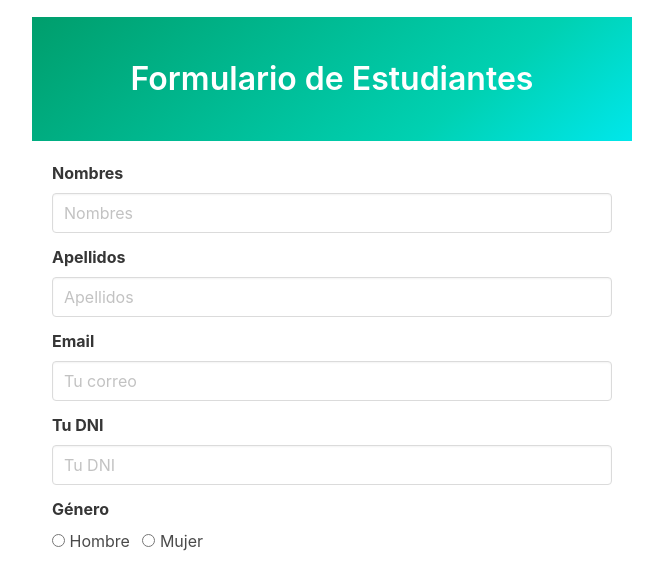
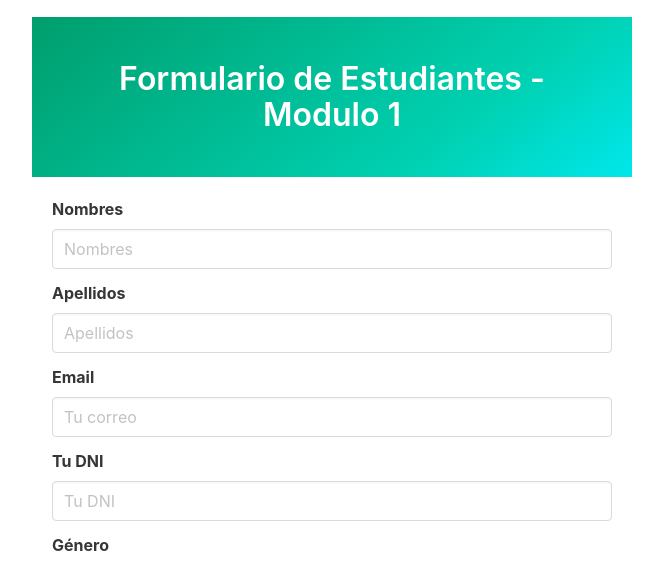
Before and after one commit to Edirsong/Inicio_Diplomado, a plain HTML site: page index.html in a window 1280 px wide. Shown: the part 224-786 px from the top of the page, without its empty margins (308-971 px from the left). Drawn offline with nearby package versions, Linux system fonts and the light colour scheme.

Commit message:
Update index.html

```diff
--- a/index.html
+++ b/index.html
@@ -70,7 +70,7 @@
       <section class="hero is-primary is-bold">
         <div class="hero-body reduced-height">
           <div class="container has-text-centered">
-            <h2 class="title">Formulario de Estudiantes</h2>
+            <h2 class="title">Formulario de Estudiantes -  Modulo 1</h2>
         </div>
       </div>
     </section>
```
